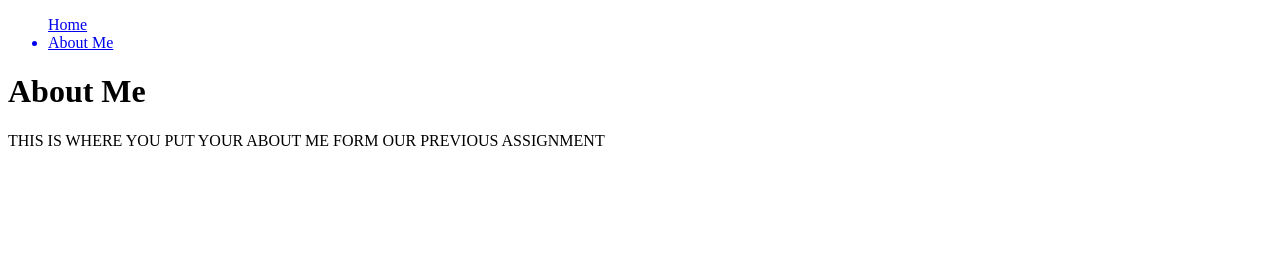
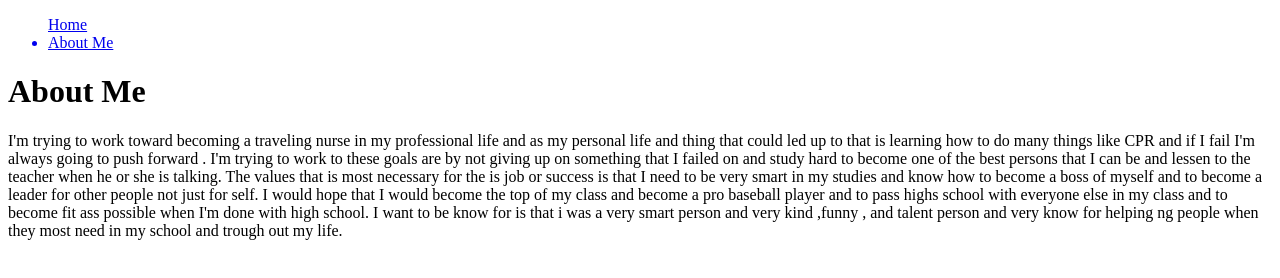
Before and after one commit to JADENVALDE/JADENVALDE.github.io, a plain HTML site: page aboutme.html in a window 1280 px wide. Drawn offline with Linux system fonts and the light colour scheme.

Commit message:
Update aboutme.html

```diff
--- a/aboutme.html
+++ b/aboutme.html
@@ -13,7 +13,15 @@
                                          </header>
                                          <body>
                                          <h1>About Me</h1>
-                                         <p> THIS IS WHERE YOU PUT YOUR ABOUT ME FORM OUR PREVIOUS ASSIGNMENT</p>
+                                         <p>I'm trying to work toward becoming a traveling nurse in my professional life and as my personal life and thing that could led up to that is learning how to do many things like CPR and if I fail I'm always going to push forward .
+
+I'm trying to work to these goals are by not giving up on something that I failed on and study hard to become one of the best persons that  I can be and lessen to the teacher when he or she is talking.
+
+The values that is most necessary for the is job or success is that I need to be very smart  in my studies and know how to become a boss of myself  and to become a leader  for other people not just for self.
+
+I would hope that I would become the top of my class and become a pro baseball player and to pass highs school with everyone else in my class and to become fit ass possible when I'm done with high school.
+
+I want to be know for is that i was a very smart person and very kind ,funny , and talent  person and very know for helping ng people when they most need in my school and trough out my life.</p>
                                          </body>
                                          <footer>
                                          </footer>
```
